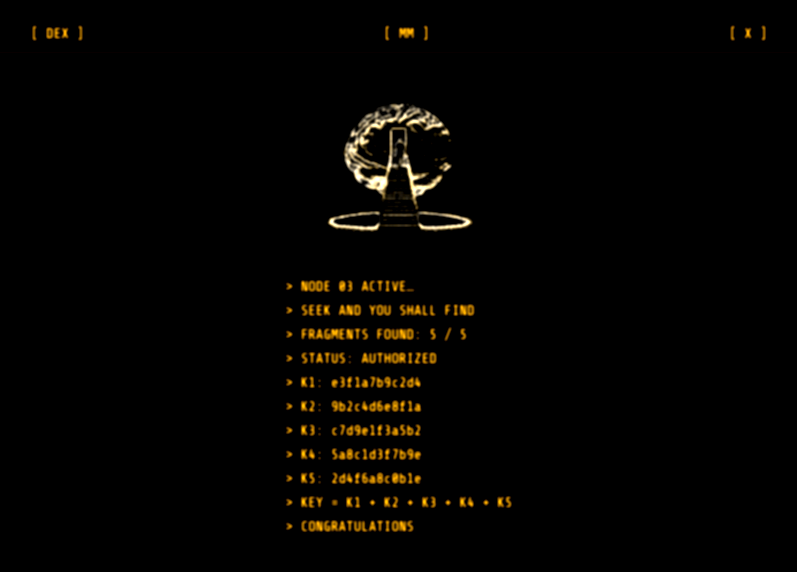
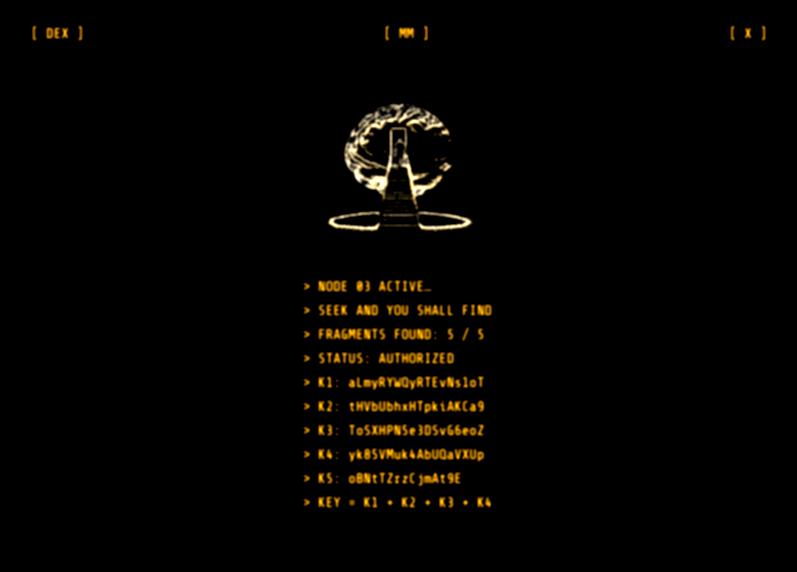
Before and after one commit to monetizedmndshr/transmission-1, a Next.js app in the folder frontend/: page /secret in a window 1280 px wide. Shown: the top 572 px of the page, without its empty margins (241-1038 px from the left). Built offline with nearby package versions, Linux system fonts and the light colour scheme; no server answers.

Commit message:
Your commit message describing the changes

```diff
--- a/frontend/src/app/secret/page.js
+++ b/frontend/src/app/secret/page.js
@@ -51,11 +51,11 @@ export default function SecretPage() {
     "> STATUS: AUTHORIZED",
     "",
     // ── KEY SHARD FILES ──
-    "> K1: e3f1a7b9c2d4",
-    "> K2: 9b2c4d6e8f1a",
-    "> K3: c7d9e1f3a5b2",
-    "> K4: 5a8c1d3f7b9e",
-    "> K5: 2d4f6a8c0b1e",
+    "> K1: aLmyRYWQyRTEvNs1oT",
+    "> K2: tHVbUbhxHTpkiAKCa9",
+    "> K3: ToSXHPN5e3DSvG6eoZ",
+    "> K4: yk85VMuk4AbUQaVXUp",
+    "> K5: oBNtTZrzCjmAt9E",
     "",
     // ── RECONSTRUCTION ──
     "> KEY = K1 + K2 + K3 + K4 + K5",
```
